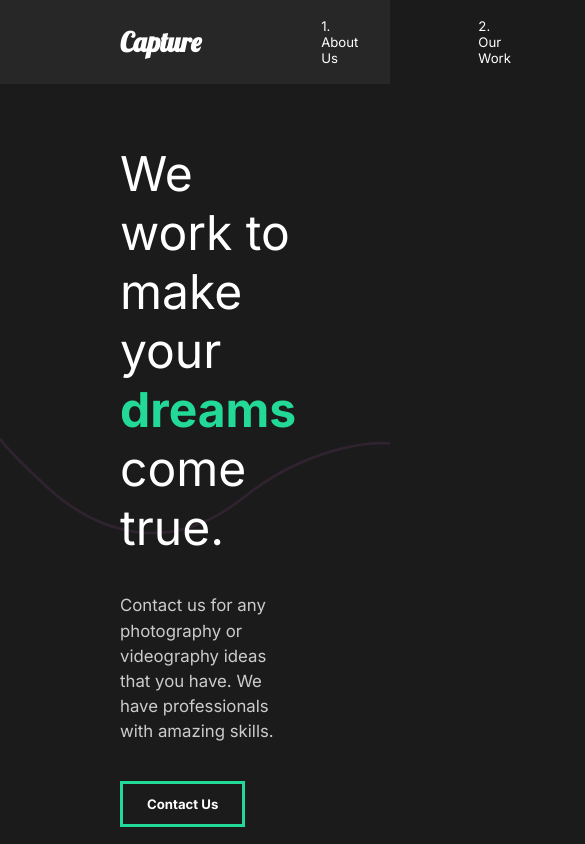
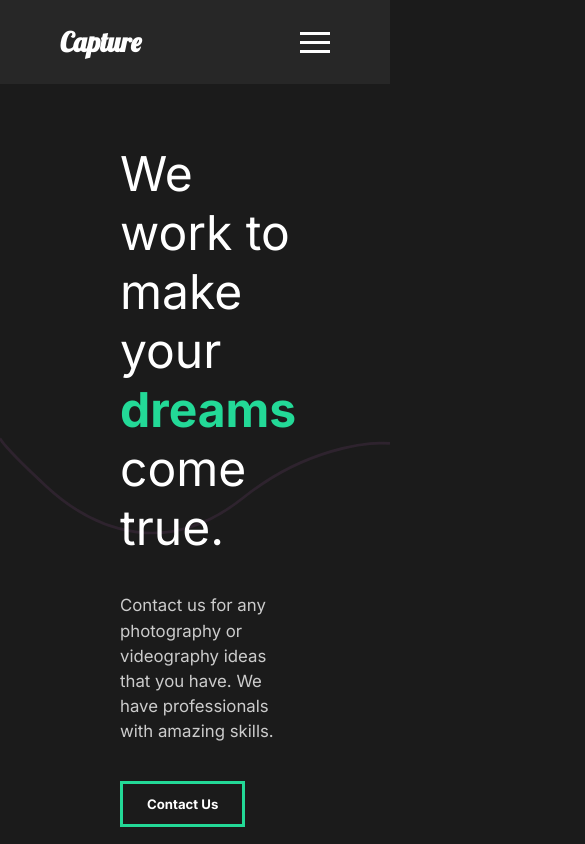
Before and after one commit to idnzozkan/capture-react-website, a React (Create React App) app: page / in a window 390 px wide. Shown: the top 844 px of the page, 585 px wide, since content can reach past the window. Built offline with nearby package versions, Linux system fonts and the light colour scheme.

Commit message:
Add hamburger menu for mobile

```diff
--- a/src/components/Nav.js
+++ b/src/components/Nav.js
@@ -1,9 +1,17 @@
-import React from "react";
-import { Link } from "react-router-dom";
+import React, { useState, useEffect } from "react";
+import { Link, useLocation } from "react-router-dom";
 import styled from "styled-components";
 
 const Nav = () => {
+  const [isOpen, setOpen] = useState(false);
+  const { pathname } = useLocation();
+
+  useEffect(() => {
+    setOpen(false);
+  }, [pathname]);
+
   return (
+    <>
       <StyledNav>
         <Link id="logo" to="/">
           <h1>Capture</h1>
@@ -19,7 +27,26 @@ const Nav = () => {
             <li>3. Contact Us</li>
           </Link>
         </ul>
+        <Hamburger onClick={() => setOpen(!isOpen)}>
+          <div className="hamburger-line"></div>
+          <div className="hamburger-line"></div>
+          <div className="hamburger-line"></div>
+        </Hamburger>
       </StyledNav>
+      <MobilePanel style={isOpen ? open : {}}>
+        <ul>
+          <Link to="/">
+            <li>1. About Us</li>
+          </Link>
+          <Link to="/work">
+            <li>2. Our Work</li>
+          </Link>
+          <Link to="/contact">
+            <li>3. Contact Us</li>
+          </Link>
+        </ul>
+      </MobilePanel>
+    </>
   );
 };
 
@@ -29,10 +56,10 @@ const StyledNav = styled.nav`
   background: rgba(40, 40, 40, 0.98);
   backdrop-filter: blur(10rem);
   -webkit-backdrop-filter: blur(10rem);
-  min-height: 10vh;
+  height: 10vh;
   justify-content: space-between;
   align-items: center;
-  padding: 1rem 10rem;
+  padding: 0 10rem;
   margin: auto;
   position: sticky;
   top: 0;
@@ -51,13 +78,78 @@ const StyledNav = styled.nav`
 
   ul {
     display: flex;
+    justify-content: space-around;
+    align-items: center;
+    width: 50%;
+    height: 100%;
+    margin-left: auto;
     list-style: none;
+
+    @media (max-width: 1300px) {
+      display: none;
+    }
   }
 
-  li {
-    padding-left: 10rem;
-    position: relative;
+  @media (max-width: 1300px) {
+    padding: 0 5rem;
   }
 `;
 
+const Hamburger = styled.div`
+  display: none;
+  cursor: pointer;
+  .hamburger-line {
+    width: 30px;
+    height: 3px;
+    margin: 0.5rem 0;
+    background: white;
+  }
+
+  @media (max-width: 1300px) {
+    display: block;
+  }
+`;
+
+const MobilePanel = styled.div`
+  display: none;
+  width: 100%;
+  height: 100vh;
+  position: fixed;
+  z-index: 3;
+  background: rgba(40, 40, 40, 0.98);
+
+  ul {
+    display: flex;
+    justify-content: space-around;
+    align-items: center;
+    flex-direction: column;
+    padding: 10rem 0 15rem 0;
+    width: 100%;
+    list-style: none;
+
+    a {
+      display: flex;
+      justify-content: center;
+      align-items: center;
+      font-size: 1.5rem;
+      font-weight: 600;
+      color: white;
+      text-decoration: none;
+      text-align: center;
+      min-height: 5rem;
+      padding: 10rem 1.5rem;
+      width: 100vw;
+      transition: all 0.75s;
+
+      &:hover {
+        background: rgba(50, 50, 50, 0.3);
+      }
+    }
+  }
+`;
+
+const open = {
+  display: "flex"
+};
+
 export default Nav;
```
Lines whose indentation alone changed are shown as unchanged.
